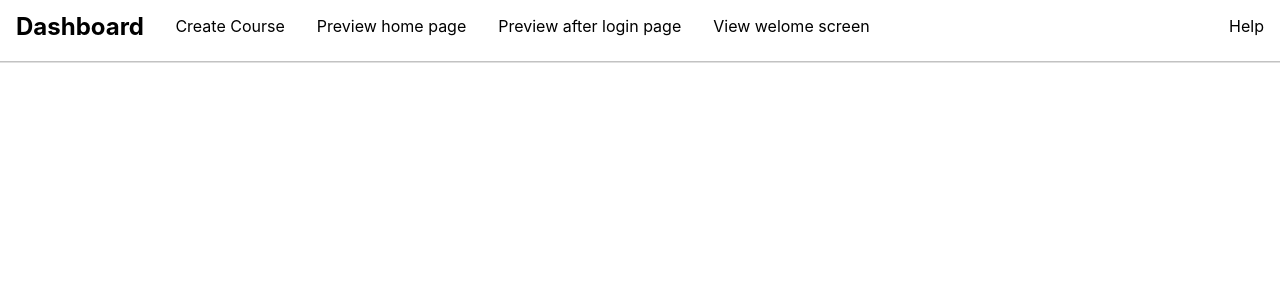
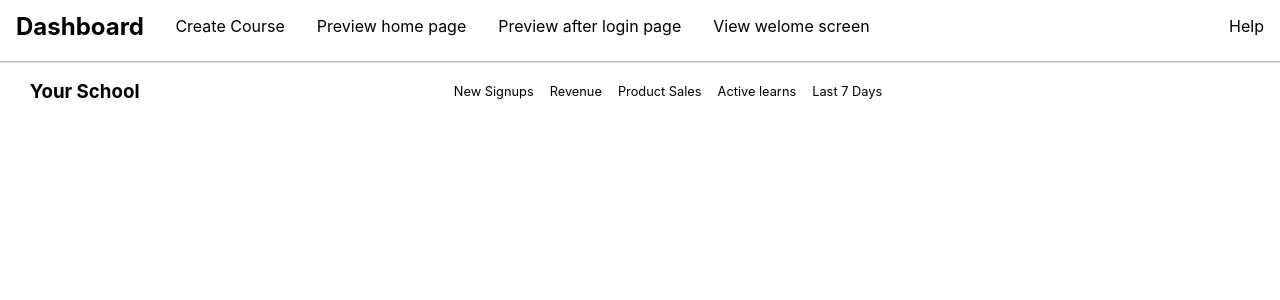
Before and after one commit to PranitPatil03/HUBX, a React (Create React App) app in the folder dashboard/: page / in a window 1280 px wide. Shown: the top 300 px of the page. Built offline with nearby package versions, Linux system fonts and the light colour scheme; the HTML template or start-up script is replaced by a standard one.

Commit message:
Main Section Started

```diff
--- a/dashboard/src/App.js
+++ b/dashboard/src/App.js
@@ -1,10 +1,12 @@
 import './App.css';
+import Graph from './components/Graph';
 import Navbar from './components/Navbar';
 
 function App() {
   return (
     <>
       <Navbar />
+      <Graph />
     </>
   );
 }
--- a/dashboard/src/components/Graph.js
+++ b/dashboard/src/components/Graph.js
@@ -2,7 +2,28 @@ import React from 'react'
 
 function Graph() {
   return (
-    <div>Graph</div>
+    <>
+      <div className="graphContainer">
+      <div className="newnavbar">
+        <div className="newlogo">
+          <h3>Your School</h3>
+        </div>
+        <div className="newitems">
+          <ul>
+            <li>New Signups</li>
+            <li>Revenue</li>
+            <li>Product Sales</li>
+            <li>Active learns</li>
+            <li>Last 7 Days</li>
+          </ul>
+        </div>
+
+      </div>
+      </div>
+      <div className="dataContainer">
+
+      </div>
+    </>
   )
 }
 
--- a/dashboard/src/components/style.css
+++ b/dashboard/src/components/style.css
@@ -37,3 +37,27 @@ body{
 .help{
     display:flex;
 }
+
+
+.newnavbar{
+    display: flex;
+    align-items: center;
+    justify-content:center;
+}
+
+.newitems ul{
+    display: flex;
+}
+
+.newitems {
+    font-size: 0.8rem;
+}
+
+.newlogo h3{
+    margin-left: -23rem;
+}
+
+.newitems ul li{
+    display: flex;
+    margin-left: 1rem;
+}
```
